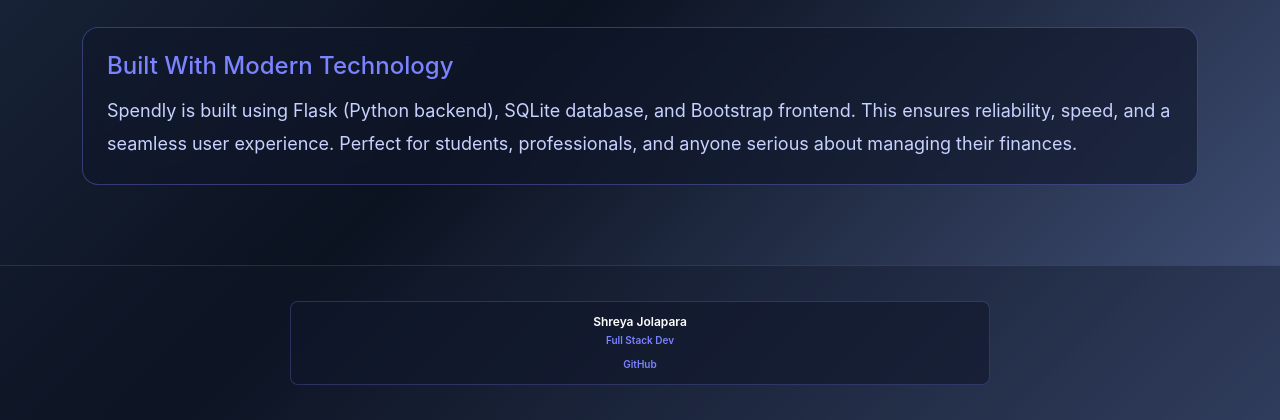
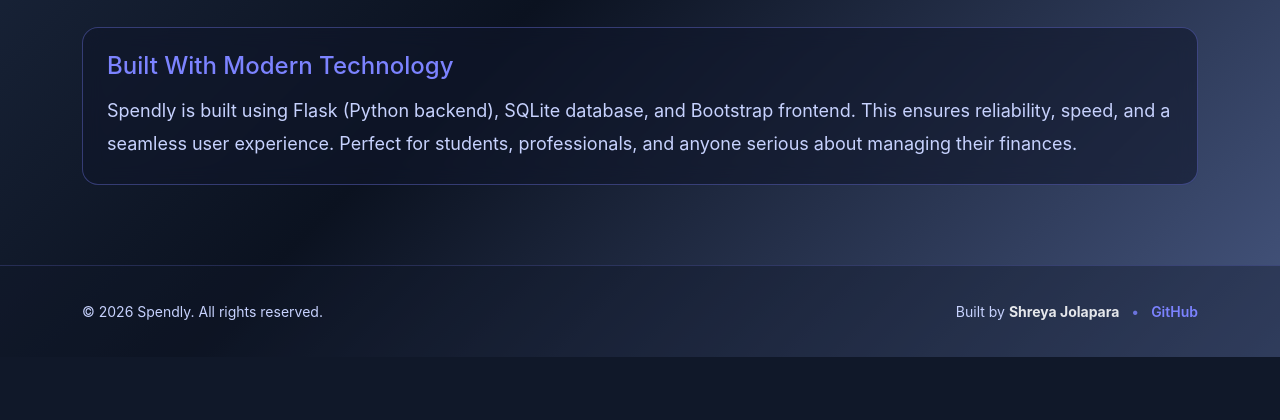
Before and after one commit to Shreya-J-5/Spendly-Expense-Tracker, a Flask app: page / in a window 1280 px wide. Shown: the part 1653-2073 px from the top of the page. After the commit the page ends 2010 px from the top, so only its background shows below. Run offline with Flask 3, Linux system fonts and the light colour scheme.

Commit message:
Finalize landing/footer cleanup and navbar updates

```diff
--- a/templates/landingpage.html
+++ b/templates/landingpage.html
@@ -400,20 +400,18 @@
   <section
     style="padding: 35px 20px; background: rgba(15, 23, 42, 0.4); border-top: 1px solid rgba(124, 131, 255, 0.2);">
     <div class="container">
-
-      <div
-        style="display: grid; grid-template-columns: repeat(auto-fit, minmax(160px, 1fr)); gap: 12px; max-width: 700px; margin: 0 auto;">
-
-        <div
-          style="background: rgba(15, 23, 42, 0.6); border: 1px solid rgba(124, 131, 255, 0.25); border-radius: 8px; padding: 10px; text-align: center;">
-
-          <h4 style="color: #fff; font-weight: 600; margin: 3px 0; font-size: 12px;">Shreya Jolapara</h4>
-          <p style="color: #7c83ff; font-weight: 600; margin: 2px 0; font-size: 10px;">Full Stack Dev</p>
+      <footer
+        style="display:flex;justify-content:space-between;align-items:center;gap:14px;flex-wrap:wrap;color:#c7d2fe;">
+        <p style="margin:0;font-size:14px;">
+          &copy; 2026 Spendly. All rights reserved.
+        </p>
+        <p style="margin:0;font-size:14px;">
+          Built by <strong style="color:#e5e7eb;">Shreya Jolapara</strong>
+          <span style="color:rgba(124, 131, 255, 0.8);padding:0 8px;">&bull;</span>
           <a href="https://github.com/Shreya-J-5" target="_blank"
-            style="color: #7c83ff; text-decoration: none; font-weight: 600; font-size: 10px;">GitHub</a>
-        </div>
-
-      </div>
+            style="color:#7c83ff;text-decoration:none;font-weight:600;">GitHub</a>
+        </p>
+      </footer>
     </div>
   </section>
 
```
Also changed, not shown: templates/_navbar.html (+2 -9 lines).
